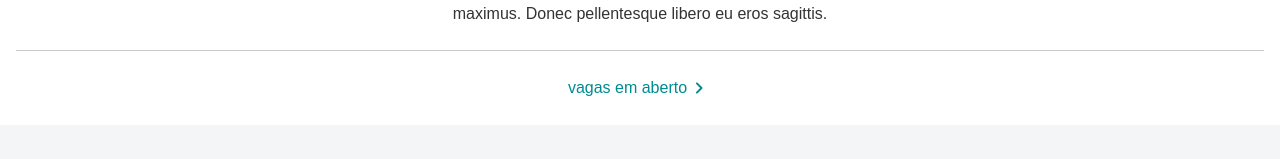
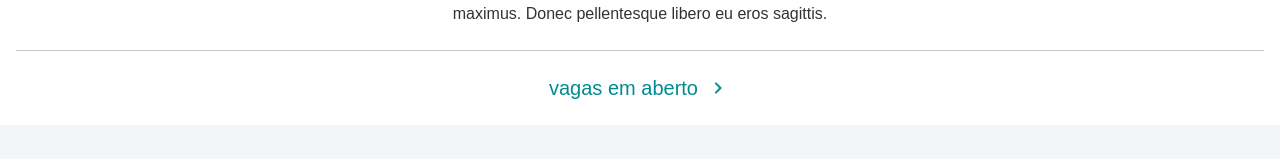
Before and after one commit to mauriciocrecencio/bff-elo7, a React (Vite) app in the folder frontend/: page /trabalhe-conosco in a window 1280 px wide. Shown: the part 354-513 px from the top of the page. Built offline with nearby package versions, Linux system fonts and the light colour scheme.

Commit message:
refactor: include arrowRight inside Link component

```diff
--- a/frontend/src/components/Sections/MainSection.tsx
+++ b/frontend/src/components/Sections/MainSection.tsx
@@ -1,4 +1,3 @@
-import ArrowRight from "@/assets/svg/ArrowRight";
 import { Link } from "../ui/Link";
 import { Separator } from "../ui/Separator";
 import { Banner } from "../Banner";
@@ -16,8 +15,8 @@ export default function MainSection() {
           libero eu eros sagittis.
         </p>
         <Separator />
-        <Link className="m-4">
-          vagas em aberto <ArrowRight />
+        <Link href="/oportunidades" className="m-4">
+          vagas em aberto
         </Link>
       </Section>
     </header>
--- a/frontend/src/components/ui/Link.tsx
+++ b/frontend/src/components/ui/Link.tsx
@@ -1,14 +1,19 @@
+import ArrowRight from '@/assets/svg/ArrowRight';
 import { cn } from '@/lib/utils';
 
 type Props = {
   children: React.ReactNode;
   className?: string;
+  href: string;
+  arrowPosition?: 'left' | 'right';
 }
 
-export function Link({children, className} : Props) {
+export function Link({children, className, href, arrowPosition = 'right'} : Props) {
   return (
-    <a className={cn('flex text-aqua border border-transparent hover:border-aqua hover:cursor-pointer p-2 w-fit transition-all rounded-md', className)}>
+    <a href={href} className={cn('flex text-aqua border border-transparent hover:border-aqua hover:cursor-pointer p-2 w-fit transition-all rounded-md text-xl leading-6', className)}>
+      {arrowPosition === 'left' && <ArrowRight className="transform rotate-180 mr-2" />}
       {children}
+      {arrowPosition === 'right' && <ArrowRight className='ml-2'/>}
     </a>
   )
 }
```
